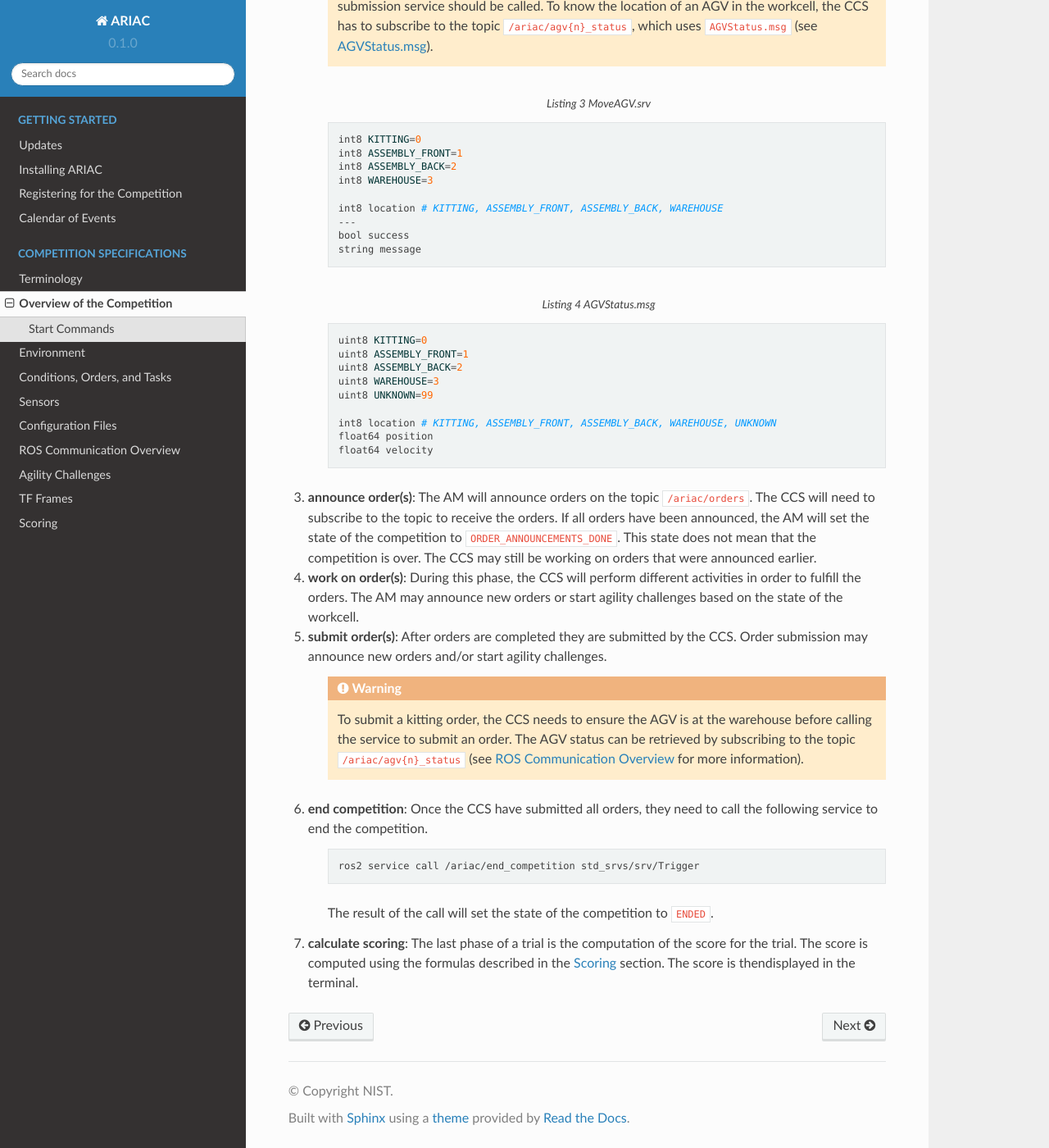
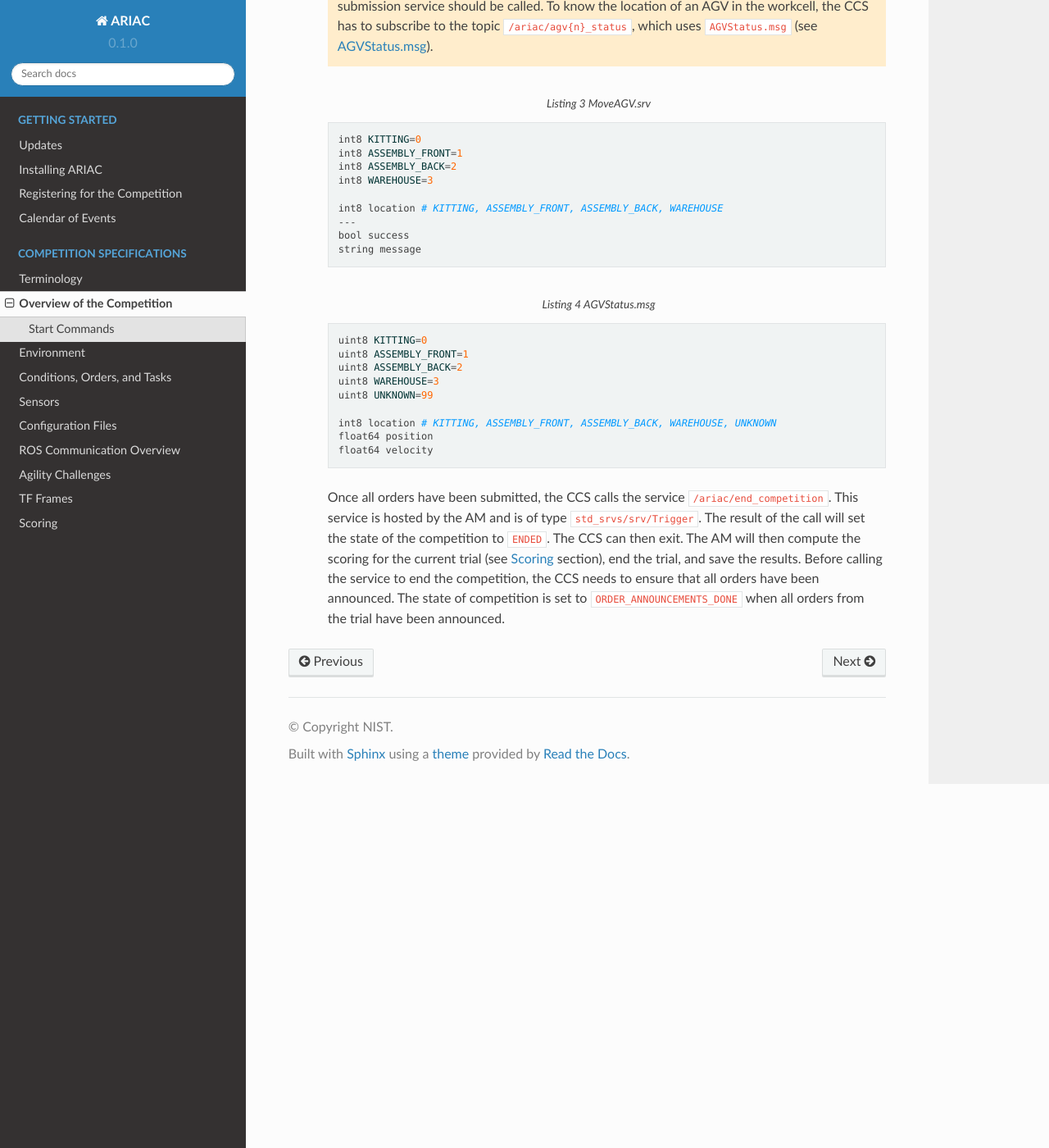
Before and after one commit to usnistgov/ARIAC, a Sphinx documentation site: the page built from docs/competition/overview.rst, in a window 1280 px wide and 1400 px high, scrolled down 2522 px. Shown: the whole window at 82% size. Built offline with Sphinx 7.4.7 and the Read the Docs theme 2.0.0, drawn with Linux system fonts in a browser that asks for light colours.

Commit message:
added documentation on the CCS

```diff
--- a/docs/competition/overview.rst
+++ b/docs/competition/overview.rst
@@ -69,7 +69,6 @@ To compete in ARIAC, competitors have to issue two commands in two different ter
 
         To submit a kitting order, the CCS first has to move the AGV to the warehouse with the service ``/ariac/move_agv{n}`` (see :ref:`MoveAGVSrv`). Once the AGV is at the warehouse, then the submission service should be called. To know the location of an AGV in the workcell, the CCS has to subscribe to the topic ``/ariac/agv{n}_status``, which uses ``AGVStatus.msg`` (see :ref:`AGVSTATUSMSG`).
 
-
     .. code-block:: bash
         :caption: MoveAGV.srv
         :name: MoveAGVSrv
@@ -98,25 +97,4 @@ To compete in ARIAC, competitors have to issue two commands in two different ter
         float64 position
         float64 velocity
 
-
-3. **announce order(s)**: The AM will announce orders on the topic ``/ariac/orders``. The CCS will  need to subscribe to the topic to receive the orders. If all orders have been announced, the AM will set the state of the competition to ``ORDER_ANNOUNCEMENTS_DONE``. This state does not mean that the competition is over. The CCS may still be working on orders that were announced earlier.
-
-4. **work on order(s)**: During this phase, the CCS will perform different activities in order to fulfill the orders. The AM may announce new orders or start agility challenges based on the state of the workcell.
-
-5. **submit order(s)**: After orders are completed they are submitted by the CCS. Order submission may announce new orders and/or start agility challenges.
-
-    .. warning::
-
-        To submit a kitting order, the CCS needs to ensure the AGV is at the warehouse before calling the service to submit an order.
-        The AGV status can be retrieved by subscribing to the topic ``/ariac/agv{n}_status`` (see :ref:`COMMUNICATIONS` for more information).
-
-6. **end competition**: Once the CCS have submitted all orders, they need to call the following service to end the competition.
-
-    .. code-block:: bash
-
-        ros2 service call /ariac/end_competition std_srvs/srv/Trigger
-
-
-    The result of the call will set the state of the competition to ``ENDED``.
-
-7. **calculate scoring**: The last phase of a trial is the computation of the score for the trial. The score is computed using the formulas described in the :ref:`SCORING` section. The score is thendisplayed in the terminal.
+    Once all orders have been submitted, the CCS calls the service ``/ariac/end_competition``. This service is hosted by the AM and is of type ``std_srvs/srv/Trigger``. The result of the call will set the state of the competition to ``ENDED``. The CCS can then exit. The AM will then compute the scoring for the current trial (see :ref:`SCORING` section), end the trial, and save the results. Before calling the service to end the competition, the CCS needs to ensure that all orders have been announced. The state of competition is set to ``ORDER_ANNOUNCEMENTS_DONE`` when all orders from the trial have been announced.
```
